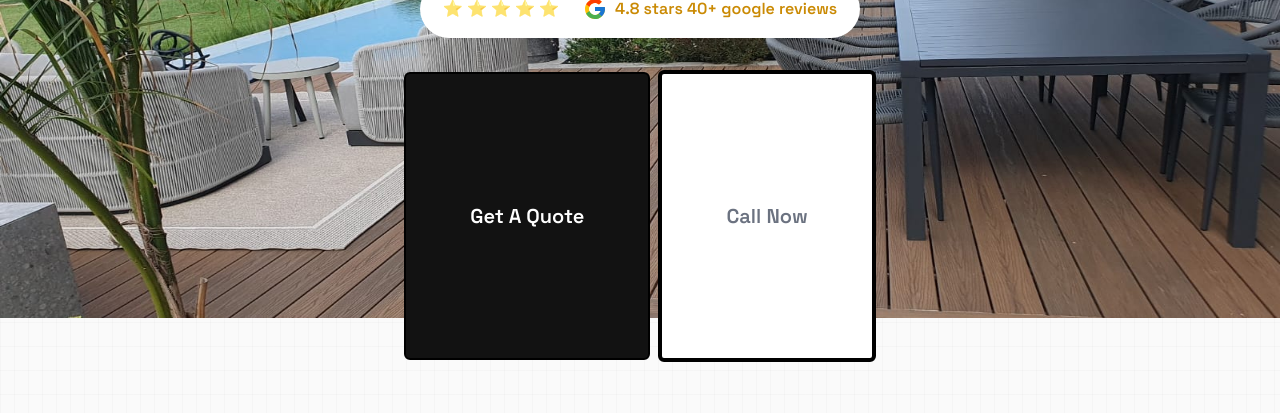
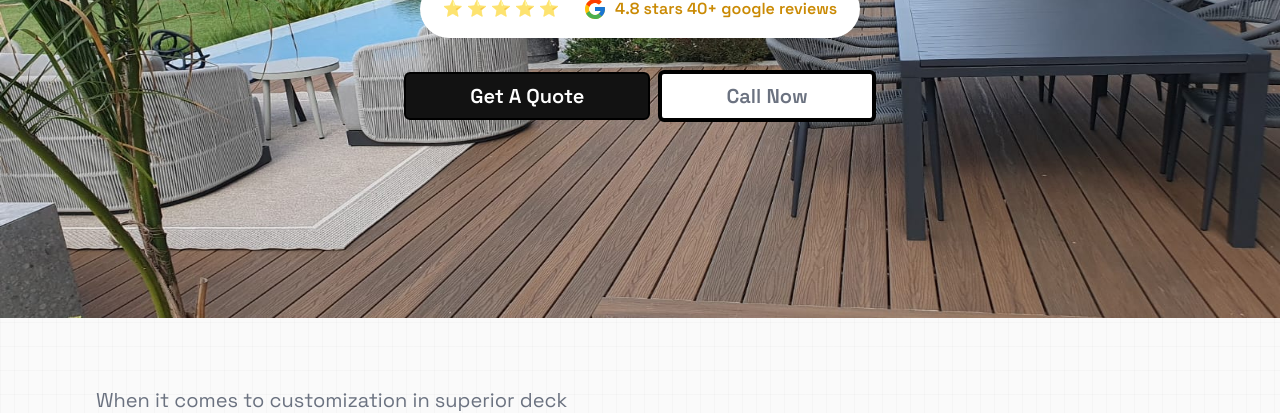
Before and after one commit to banele303/huggie-decking, a Next.js app: page /about-us in a window 1280 px wide. Shown: the part 182-595 px from the top of the page. Built offline with nearby package versions, Linux system fonts and the light colour scheme.

Commit message:
about us commit

```diff
--- a/app/about-us/about-hero.tsx
+++ b/app/about-us/about-hero.tsx
@@ -35,8 +35,8 @@ export function AboutHero() {
           <Link
             href="/meeting"
             className="
-            py-32
-   md:px-10  px-[3]
+            py-2
+    px-[3]
    md:px-16
    text-[15px]
       md:text-xl
@@ -58,7 +58,7 @@ export function AboutHero() {
             className="
               bg-white
                  text-gray-500
-   py-32
+   py-2
    md:px-10  px-[3]
    md:px-16
    text-[15px]
```
